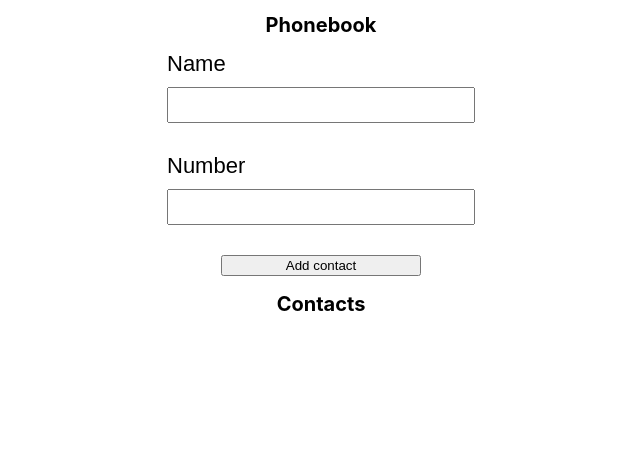
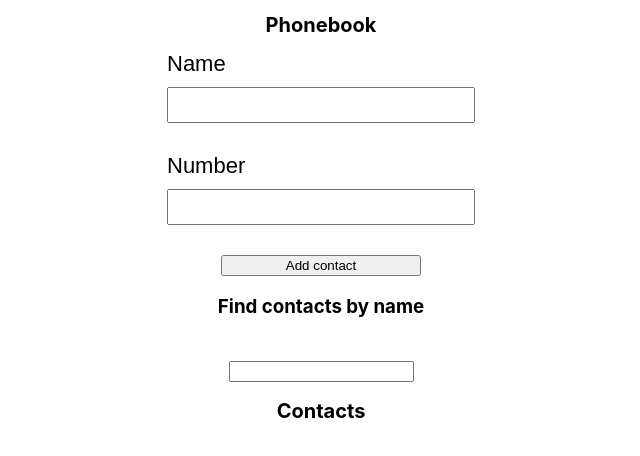
Before and after one commit to AlinaStadnyk/goit-react-hw-02-phonebook, a React (Create React App) app: page / in a window 1280 px wide. Shown: the top 456 px of the page, without its empty margins (319-959 px from the left). Built offline with nearby package versions, Linux system fonts and the light colour scheme.

Commit message:
added filter

```diff
--- a/src/components/App/App.jsx
+++ b/src/components/App/App.jsx
@@ -1,9 +1,11 @@
 import { Component } from 'react';
 import Form from '../Form/Form';
 import ContactList from '../ContactList/ContactList';
+import Filter from 'components/Filter/Filter';
 import { nanoid } from 'nanoid';
 import Notiflix from 'notiflix';
 import css from './App.module.css';
+
 export class App extends Component {
   state = {
     contacts: [],
@@ -28,17 +30,31 @@ export class App extends Component {
     }));
   };
 
+  getFilteredContacts = () => {
+    return this.state.contacts.filter(contact =>
+      contact.name.toLowerCase().includes(this.state.filter.toLowerCase())
+    );
+  };
+  changeFilter = e => {
+    this.setState({
+      filter: e.currentTarget.value,
+    });
+  };
   render() {
     return (
       <div className={css.main}>
         <h1 className={css.title}>Phonebook</h1>
 
         <Form sendUserData={this.sendUserData} />
-
+        <Filter
+          changeFilter={this.changeFilter}
+          filter={this.state.filter}
+          value={this.filter}
+        />
         <h2 className={css.title}>Contacts</h2>
 
         <ContactList
-          list={this.state.contacts}
+          list={this.getFilteredContacts()}
           handleDelete={this.handleDelete}
         />
       </div>
--- /dev/null
+++ b/src/components/Filter/Filter.jsx
@@ -0,0 +1,15 @@
+import css from './Filter.module.css';
+const Filter = ({ filter, changeFilter }) => {
+  return (
+    <div className={css.filter}>
+      <h3>Find contacts by name</h3>
+      <input
+        type="text"
+        name="filter"
+        value={filter}
+        onChange={changeFilter}
+      ></input>
+    </div>
+  );
+};
+export default Filter;
--- /dev/null
+++ b/src/components/Filter/Filter.module.css
@@ -0,0 +1,6 @@
+.filter {
+  display: flex;
+  flex-direction: column;
+  gap: 25px;
+  align-items: center;
+}
--- a/src/components/Form/Form.jsx
+++ b/src/components/Form/Form.jsx
@@ -15,6 +15,7 @@ class Form extends Component {
     event.preventDefault();
 
     this.props.sendUserData(this.state);
+    console.log(this.state);
     this.setState({
       name: '',
       number: '',
```
